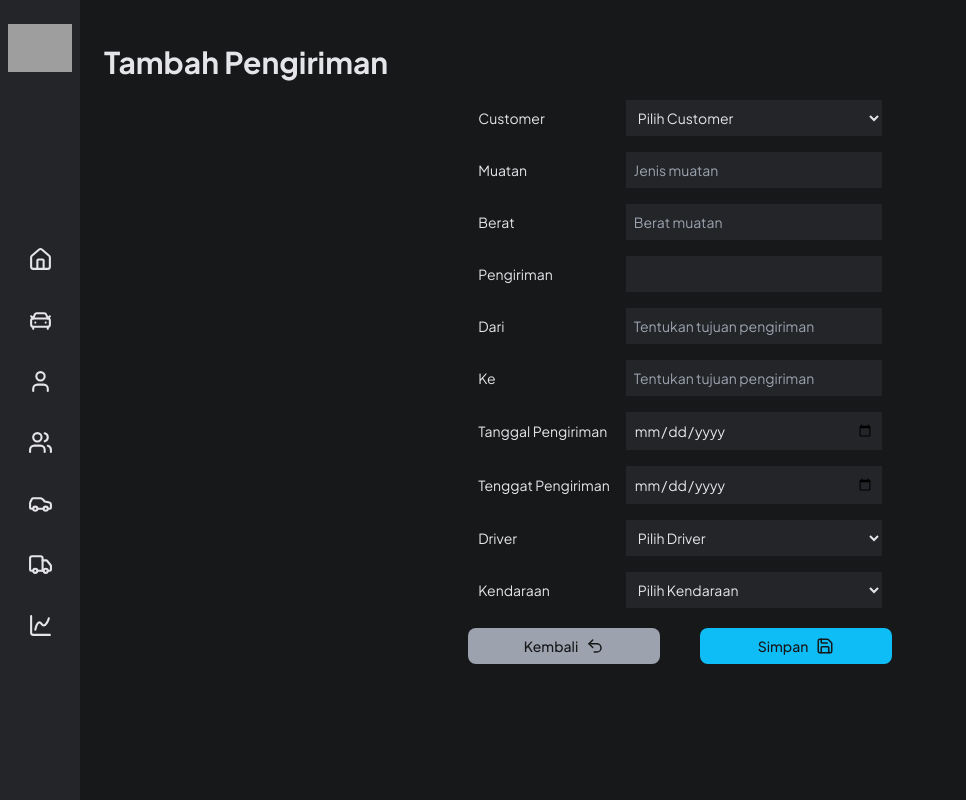
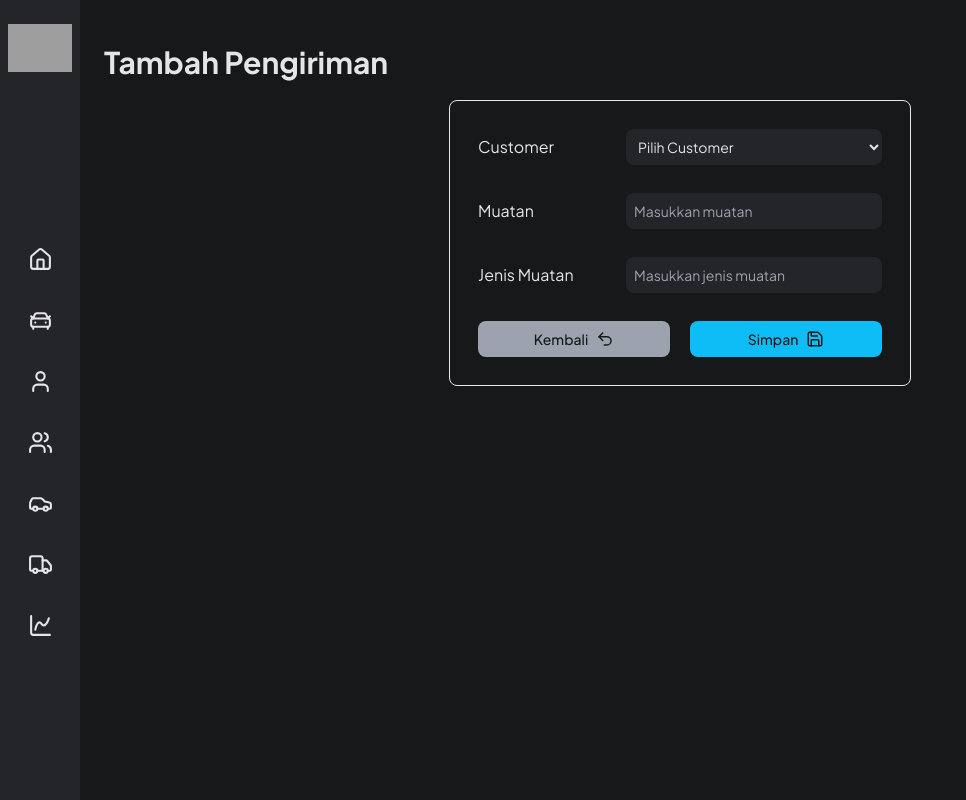
Before and after one commit to Muhless/ady-trans-jaya-react, a React (Vite) app: page /delivery/add in a window 1280 px wide. Shown: the whole page, without its empty margins (0-966 px from the left). Built offline with nearby package versions, Linux system fonts and the light colour scheme; grey boxes are pictures that could not be loaded.

Commit message:
update form on delivery pages

```diff
--- a/src/components/Atom/Button.tsx
+++ b/src/components/Atom/Button.tsx
@@ -6,14 +6,14 @@ type ButtonComponentProps = {
   onClick?: () => void;
   variant?: "default" | "add" | "edit" | "delete" | "save" | "back";
   icon?: React.ReactNode;
-  classname?: string;
+  className?: string;
 };
 
 const ButtonComponent: React.FC<ButtonComponentProps> = ({
   label,
   onClick,
   variant = "default",
-  classname
+  className
 }) => {
   const baseStyle =
     "w-48 py-1 rounded-lg text-primary font-medium focus:outline-none flex justify-center items-center gap-2 text-sm";
@@ -34,7 +34,7 @@ const ButtonComponent: React.FC<ButtonComponentProps> = ({
     back: <Undo2 size={18} />,
   };
   return (
-    <button className={`${baseStyle} ${variants[variant]} ${classname}`} onClick={onClick}>
+    <button className={`${baseStyle} ${variants[variant]} ${className}`} onClick={onClick}>
       {label && <p>{label}</p>}
       {icons[variant] && <span>{icons[variant]}</span>}
     </button>
--- a/src/components/Atom/Input.tsx
+++ b/src/components/Atom/Input.tsx
@@ -1,22 +1,31 @@
 import React from "react";
 
 type InputComponentProps = {
-  type?: "text" | "number" | "email" | "passord";
-  onChange: (value: string) => void;
+  label?: string;
+  type?: "text" | "number" | "email" | "password";
+  name?: string;
+  value?: string;
+  onChange?: (event: React.ChangeEvent<HTMLInputElement>) => void;
 };
 
 export const InputComponent: React.FC<InputComponentProps> = ({
+  label,
   type = "text",
+  name,
+  value,
   onChange,
 }) => {
   return (
-    <>
+    <div className="flex flex-row items-center gap-5 p-2 justify-between">
+      <label>{label}</label>
       <input
         type={type}
-        className="bg-secondary p-2 rounded-lg"
-        placeholder={`Masukkan ${type}`}
-        onChange={(e) => onChange(e.target.value)}
+        name={name}
+        value={value}
+        className="bg-secondary p-2 rounded-lg w-64 text-sm"
+        placeholder={`Masukkan ${label?.toLowerCase()}`}
+        onChange={onChange}
       />
-    </>
+    </div>
   );
 };
--- a/src/components/Atom/Select.tsx
+++ b/src/components/Atom/Select.tsx
@@ -1,17 +1,38 @@
 import React from "react";
 
-export const SelectComponent = ({ label, options, onChange }) => {
+type SelectComponentProps = {
+  label?: string;
+  name?: string;
+  value?: string;
+  options: { value: string; label: string }[];
+  onChange?: (event: React.ChangeEvent<HTMLSelectElement>) => void;
+};
+
+const SelectComponent: React.FC<SelectComponentProps> = ({
+  label,
+  name,
+  value,
+  options,
+  onChange,
+}) => {
   return (
+    <div className="flex flex-row items-center gap-5 p-2 justify-between">
+      {label && <label>{label}</label>}
       <select
-      className="bg-secondary p-2 rounded-lg"
-      onChange={(e) => onChange(e.target.value)}
+        name={name}
+        value={value}
+        className="w-64 bg-secondary p-2 text-sm rounded-lg"
+        onChange={onChange}
       >
-      <option value="">Pilih {label}</option>
+        <option value="">Pilih Customer</option>
         {options.map((option) => (
           <option key={option.value} value={option.value}>
             {option.label}
           </option>
         ))}
       </select>
+    </div>
   );
 };
+
+export default SelectComponent;
--- a/src/components/Organism/Form.tsx
+++ b/src/components/Organism/Form.tsx
@@ -1,77 +1,64 @@
 import React, { useState } from "react";
+import { InputComponent } from "../Atom/Input";
+import SelectComponent from "../Atom/Select";
+import ButtonComponent from "../Atom/Button";
 
-type Field = {
-  label: string;
-  type?: "text" | "password" | "email" | "number" | "date";
-  placeholder?: string;
-  options?: { value: string; label: string }[];
-  disabled?:boolean,
-  onChange?: (
-    e: React.ChangeEvent<HTMLInputElement | HTMLSelectElement>
-  ) => void;
-};
+const FormComponent = () => {
+  const [formData, setFormData] = useState({
+    customer: "",
+    muatan: "",
+    jenisMuatan: "",
+  });
 
-type FormProps = {
-  fields: Field[];
-  disabled?: boolean;
-  onChange?: (label: string, value: string) => void;
-};
+  const handleChange = (event) => {
+    const { name, value } = event.target;
+    setFormData((prevData) => ({
+      ...prevData,
+      [name]: value,
+    }));
+  };
 
-const Form: React.FC<FormProps> = ({ fields, onChange }) => {
-  const [formValues, setFormValues] = useState<Record<string, string>>({});
-  const handleChange = (label: string, value: string) => {
-    setFormValues((prev) => ({ ...prev, [label]: value }));
-    if (onChange) {
-      onChange(label, value);
-    }
+  const handleSubmit = (e) => {
+    e.preventDefault();
+    console.log("Form Data:", formData);
   };
+
   return (
-    <form onSubmit={undefined} className="flex flex-col space-y-4">
-      {fields.map((field, index) => (
-        <div
-          key={index}
-          className="flex flex-row space-x-4 items-center justify-between text-sm"
-        >
-          <label>{field.label}</label>
-          {field.type === "date" ? (
-            <input
-              type="date"
-              className="bg-secondary p-2 focus:outline-none focus:ring-2 focus:ring-biru w-64"
-              value={formValues[field.label] || ""}
-              onChange={(e) => handleChange(field.label, e.target.value)}
-            />
-          ) : field.options ? (
-            <select
-              className="bg-secondary p-2 w-64 focus:outline-none focus:ring-2 focus:ring-biru"
-              value={formValues[field.label] || ""}
-              onChange={(e) => handleChange(field.label, e.target.value)}
-            >
-              <option value="">Pilih {field.label}</option>
-              {field.options.map((option) => (
-                <option key={option.value} value={option.value}>
-                  {option.label}
-                </option>
-              ))}
-            </select>
-          ) : (
-            <input
-              type={field.type}
-              className="bg-secondary p-2 focus:outline-none focus:ring-2 focus:ring-biru w-64"
-              placeholder={field.placeholder}
-              value={formValues[field.label] || ""}
-              disabled={field.disabled}
-              onChange={(e) => {
-                handleChange(field.label, e.target.value);
-                if (field.onChange) {
-                  field.onChange(e);
-                }
-              }}
-            />
-          )}
+    <div className="flex justify-center">
+      <form onSubmit={handleSubmit} className="space-y-3 border p-5 rounded-lg">
+        <SelectComponent
+          label="Customer"
+          name="customer"
+          value={formData.customer}
+          onChange={handleChange}
+          options={[
+            { value: "cihuy", label: "cihuy" },
+            { value: "cihuy1", label: "cihuy1" },
+            { value: "cihuy2", label: "cihuy2" },
+            { value: "cihuy3", label: "cihuy3" },
+          ]}
+        />
+        <InputComponent
+          label="Muatan"
+          type="text"
+          name="muatan"
+          value={formData.muatan}
+          onChange={handleChange}
+        />
+        <InputComponent
+          label="Jenis Muatan"
+          type="number"
+          name="jenisMuatan"
+          value={formData.jenisMuatan}
+          onChange={handleChange}
+        />
+        <div className="flex flex-row p-2 justify-center gap-5">
+          <ButtonComponent variant="back" label="Kembali" className="py-2" />
+          <ButtonComponent variant="save" label="Simpan" className="py-2" />
         </div>
-      ))}
-    </form>
+      </form>
+    </div>
   );
 };
 
-export default Form;
+export default FormComponent;
--- a/src/pages/delivery/AddDelivery.tsx
+++ b/src/pages/delivery/AddDelivery.tsx
@@ -1,76 +1,13 @@
 import React, { useState } from "react";
-import Form from "../../components/Organism/Form";
 import "mapbox-gl/dist/mapbox-gl.css";
 import Title from "../../components/Atom/Title";
-import ButtonComponent from "../../components/Atom/Button";
+import FormComponent from "../../components/Organism/Form";
 
 function AddDeliveryPages() {
   return (
     <>
       <Title title={"Tambah Pengiriman"} />
-      <div className="flex justify-center">
-        <Form
-          fields={[
-            {
-              label: "Customer",
-              options: [
-                { value: "jakarta", label: "Jakarta" },
-                { value: "bandung", label: "Bandung" },
-                { value: "surabaya", label: "Surabaya" },
-              ],
-            },
-            { label: "Muatan", type: "text", placeholder: "Jenis muatan" },
-            {
-              label: "Berat",
-              type: "text",
-              placeholder: "Berat muatan",
-            },
-            {
-              label: "Pengiriman",
-            },
-            {
-              label: "Dari",
-              type: "text",
-              placeholder: "Tentukan tujuan pengiriman",
-              disabled: true,
-            },
-            {
-              label: "Ke",
-              type: "text",
-              placeholder: "Tentukan tujuan pengiriman",
-              disabled: true,
-            },
-            {
-              label: "Tanggal Pengiriman",
-              type: "date",
-            },
-            {
-              label: "Tenggat Pengiriman",
-              type: "date",
-            },
-            {
-              label: "Driver",
-              options: [
-                { value: "ady", label: "ady" },
-                { value: "cihuy", label: "cihuy" },
-                { value: "jaya", label: "jaya" },
-              ],
-            },
-            {
-              label: "Kendaraan",
-              options: [
-                { value: "Toyota Avanza", label: "Toyota Avanza" },
-                { value: "Mitsubishi Fuso", label: "Mitsubishi Fuso" },
-                { value: "Toyota Pickup", label: "Toyota Pickup" },
-              ],
-            },
-          ]}
-        />
-      </div>
-      <div className="flex flex-row justify-center gap-10 mt-5">
-        <ButtonComponent variant="back" label="Kembali" classname="py-2" />
-        <ButtonComponent variant="save" label="Simpan" />
-      </div>
+      <FormComponent />
       <div className="col-span-2"></div>
     </>
   );
```
Lines whose indentation alone changed are shown as unchanged.
